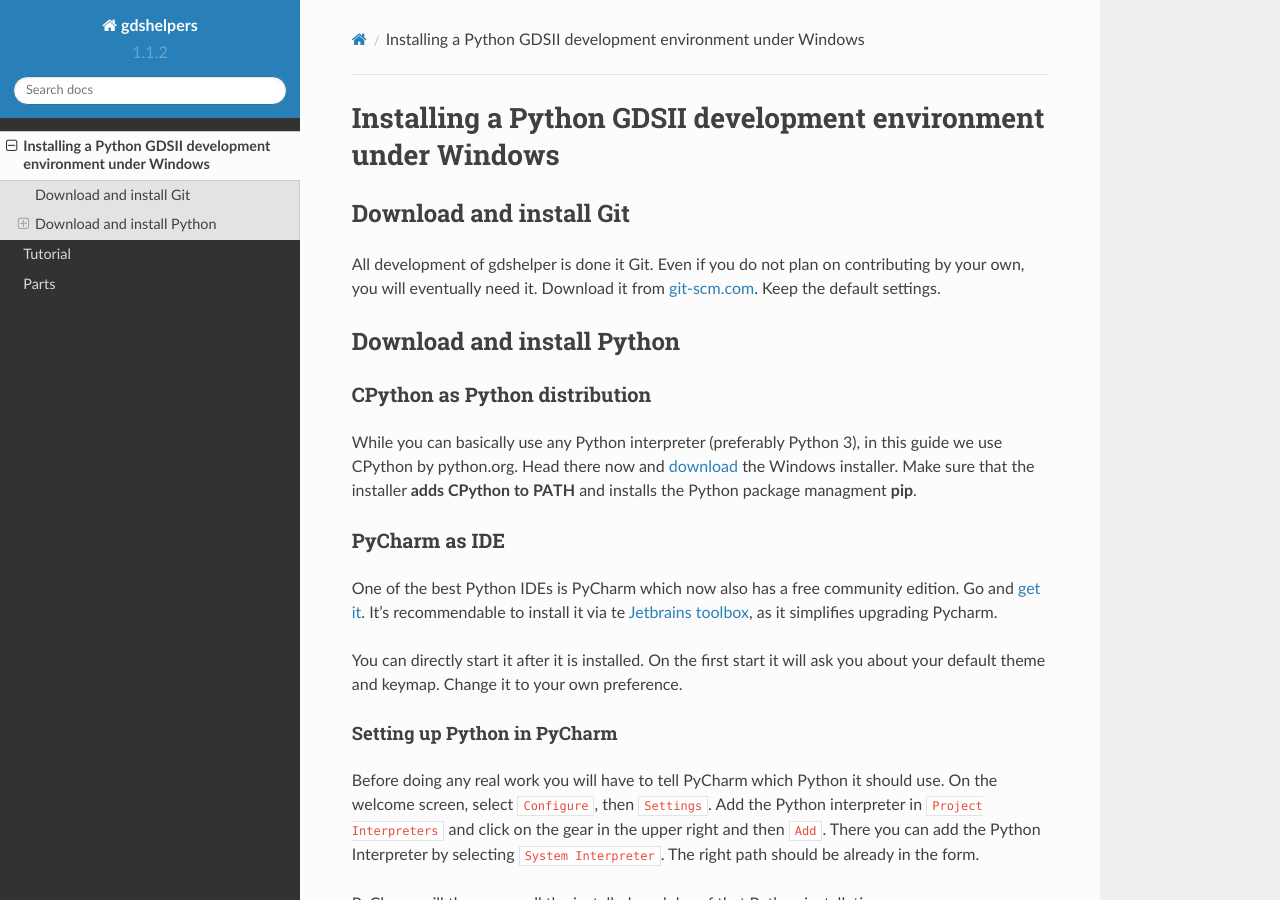
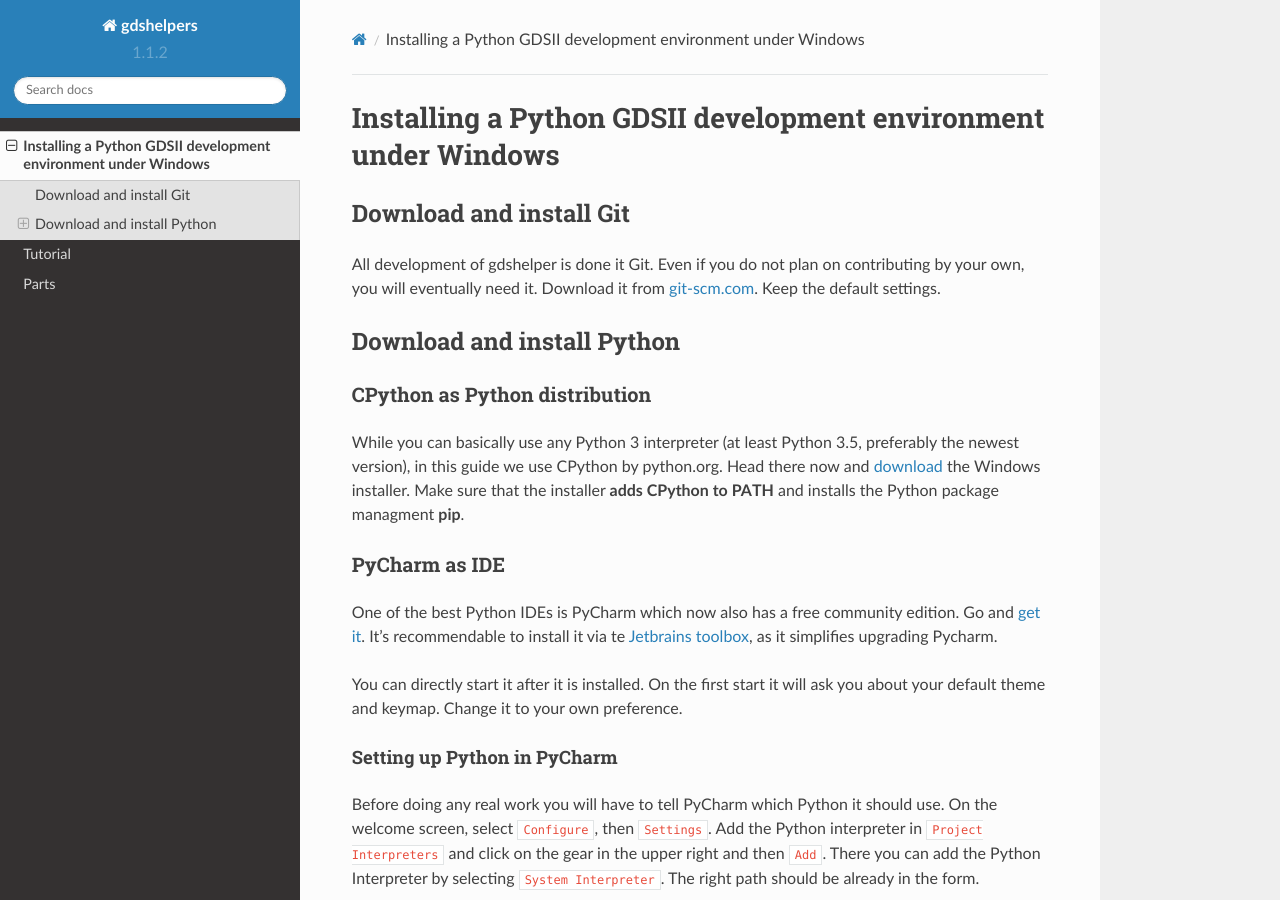
Before and after one commit to HelgeGehring/gdshelpers, a Sphinx documentation site: the page built from docs/install_guide/guide.rst, in a window 1280 px wide and 900 px high. Built offline with Sphinx 7.4.7 and the Read the Docs theme 2.0.0, drawn with Linux system fonts in a browser that asks for light colours; formulas are drawn with MathJax 3; pages that are not in the unit, such as notebooks, are missing from menus.

Commit message:
updated python version in install guide

```diff
--- a/docs/install_guide/guide.rst
+++ b/docs/install_guide/guide.rst
@@ -14,7 +14,7 @@
 CPython as Python distribution
 -------------------------------
 
-While you can basically use any Python interpreter (preferably Python 3), in this guide we use CPython by python.org. Head there now and
+While you can basically use any Python 3 interpreter (at least Python 3.5, preferably the newest version), in this guide we use CPython by python.org. Head there now and
 `download <https://www.python.org/downloads/>`_ the Windows installer. Make sure that the installer **adds CPython to PATH** and installs the Python package managment **pip**.
 
 
```
